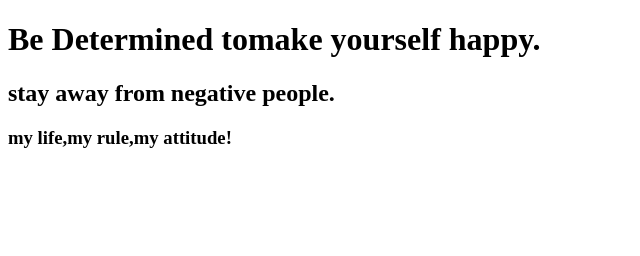
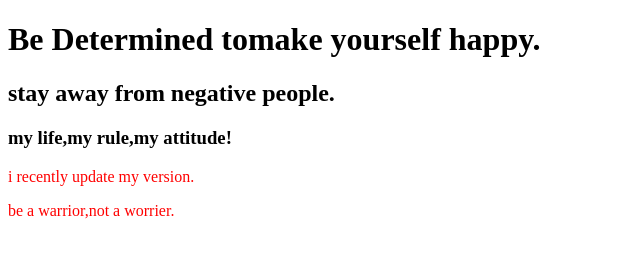
Before and after one commit to sajidsuchi/my-repo, a plain HTML site: page index.html in a window 1280 px wide. Shown: the whole page, without its empty margins (0-640 px from the left). Drawn offline with Linux system fonts and the light colour scheme.

Commit message:
readded data and style

```diff
--- a/index.html
+++ b/index.html
@@ -5,10 +5,13 @@
     <meta http-equiv="X-UA-Compatible" content="IE=edge">
     <meta name="viewport" content="width=device-width, initial-scale=1.0">
     <title>seconde Repo</title>
+    <link rel="stylesheet" href="style.css">
 </head>
 <body>
     <h1>Be Determined tomake yourself happy.</h1>
     <h2>stay away from negative people.</h2>
     <h3>my life,my rule,my attitude!</h3>
+    <p>i recently update my version.</p>
+    <p>be a warrior,not a worrier.</p>
 </body>
 </html>
--- /dev/null
+++ b/style.css
@@ -0,0 +1,3 @@
+p{
+    color:red;
+}
```
